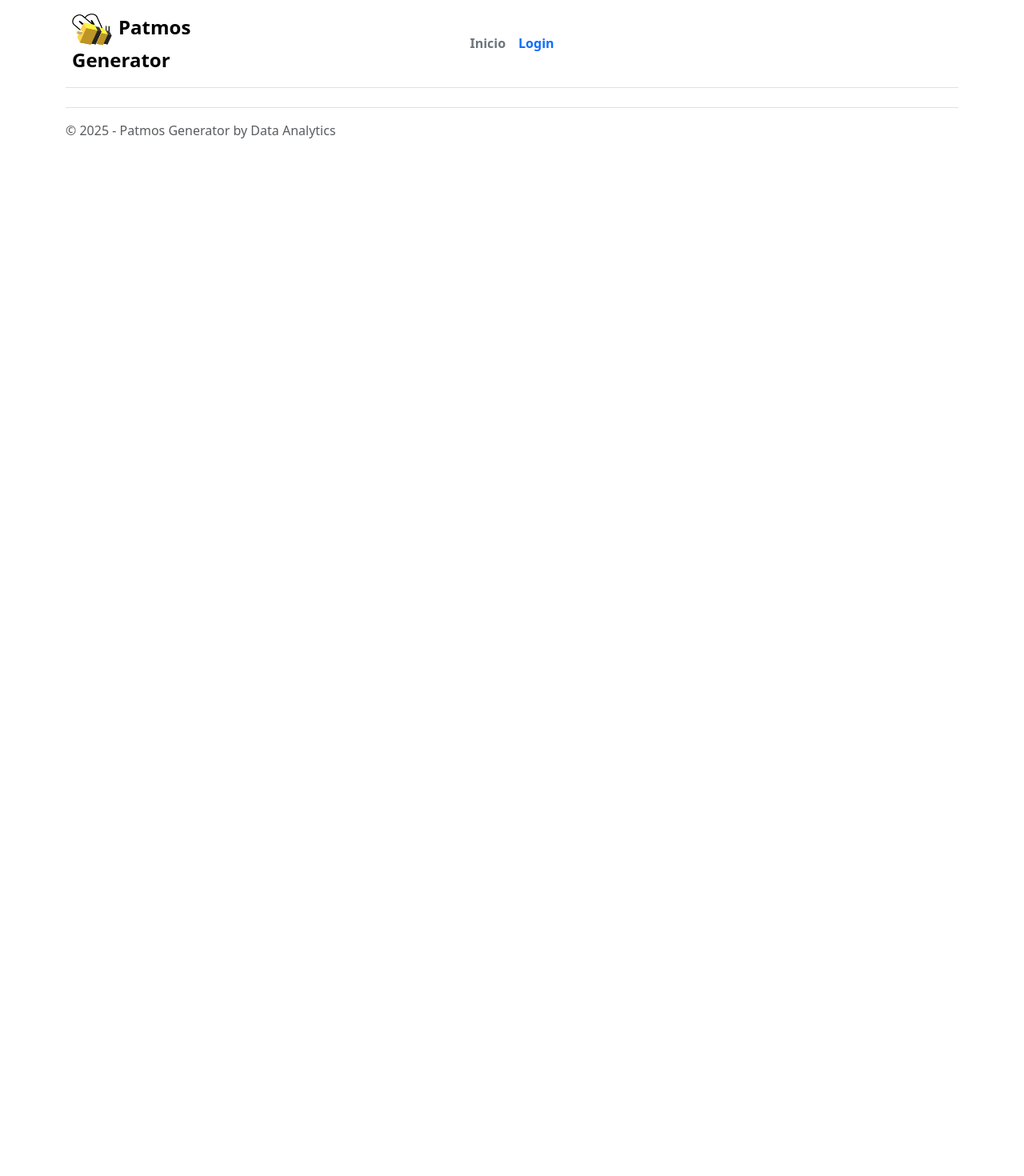
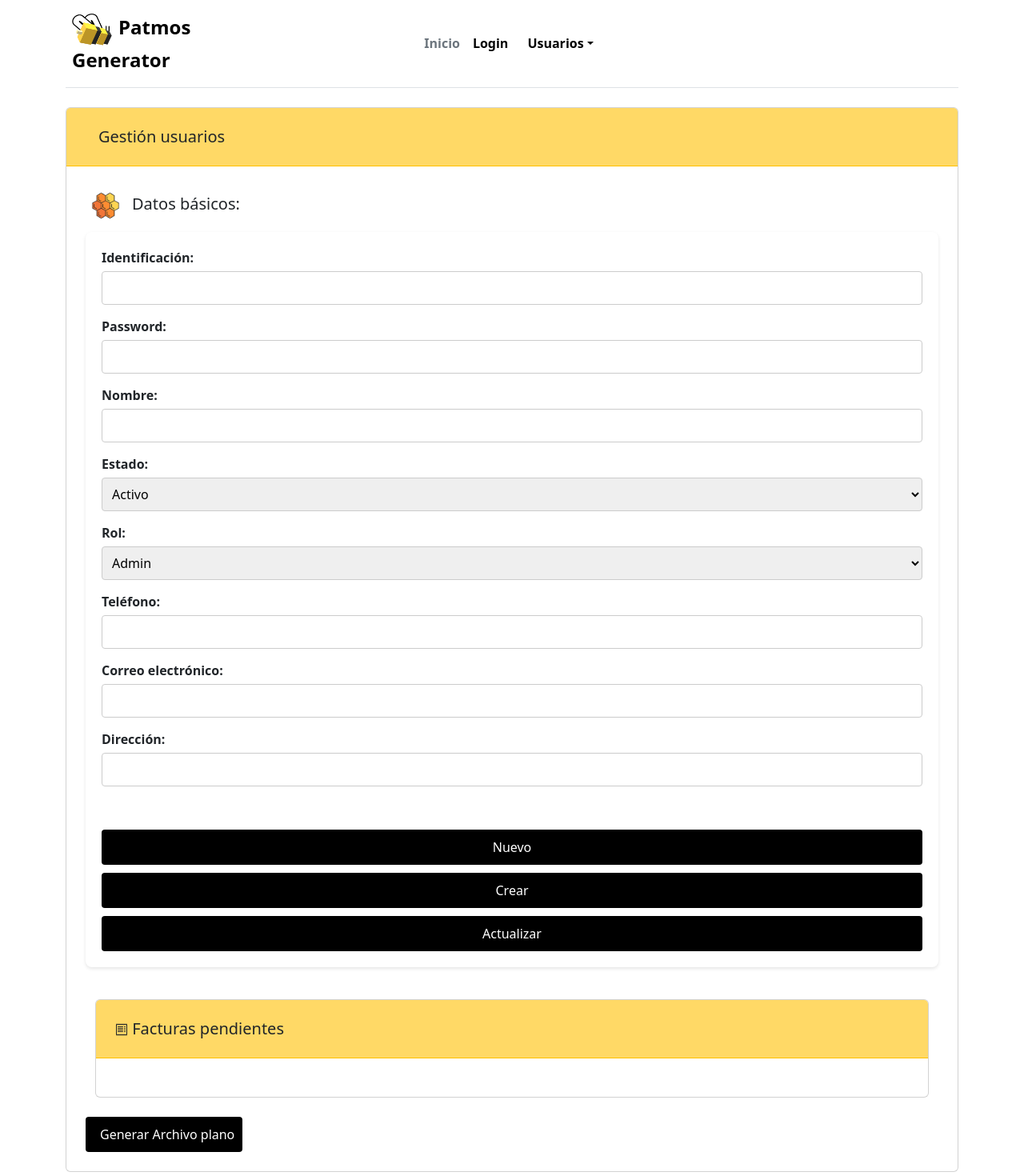
Before and after one commit to Developer1Emo/patmos_generator_frontend, an Angular app: page /gestionUsuarios in a window 1280 px wide. Before the commit this address led to /. Shown: the top 1470 px of the page at 80% size. Before the commit the page ends 800 px from the top, so only its background shows below. Built offline with nearby package versions, Linux system fonts and the light colour scheme.

Commit message:
Agregación de componentes adicionales
Se agregó el componente :

gestionUsuario(aun en desarrollo)

```diff
--- a/src/app/app.routes.ts
+++ b/src/app/app.routes.ts
@@ -9,5 +9,9 @@ export const routes: Routes = [
     {
         path: 'login',
         loadComponent: () => import('./componentes/login/login.component').then(m => m.LoginComponent),
+    },
+    {
+        path: 'gestionUsuarios',
+        loadComponent: () => import('./componentes/gestion-usuarios/gestion-usuarios.component').then(m => m.GestionUsuariosComponent),
     }
 ];
--- /dev/null
+++ b/src/app/componentes/crear-usuarios/crear-usuarios.component.html
@@ -0,0 +1 @@
+<p>crear-usuarios works!</p>
--- /dev/null
+++ b/src/app/componentes/gestion-usuarios/gestion-usuarios.component.html
@@ -0,0 +1,165 @@
+<style>
+    body {
+        font-family: Arial, sans-serif;
+        background-color: #f9f9f9;
+        padding: 20px;
+    }
+
+    .form-container {
+        display: grid;
+        grid-template-columns:  auto;
+        gap: 15px;
+        max-width: auto;
+        background: #fff;
+        padding: 20px;
+        border-radius: 8px;
+        box-shadow: 0 2px 4px rgba(0, 0, 0, 0.1);
+    }
+
+    .form-group {
+        display: flex;
+        flex-direction: column;
+    }
+
+    label {
+        margin-bottom: 5px;
+        font-weight: bold;
+    }
+
+    input, select {
+        padding: 8px;
+        border: 1px solid #ccc;
+        border-radius: 4px;
+    }
+
+    .buttons {
+        display: flex;
+        flex-direction: column;
+        gap: 10px;
+    }
+
+    button {
+        background-color: #000;
+        color: white;
+        border: none;
+        padding: 10px;
+        border-radius: 4px;
+        cursor: pointer;
+    }
+
+    button:hover {
+        background-color: #333;
+    }
+</style>
+<div class="container">
+    <div class="card">
+      <div class="card-header p-4" style="background-color: rgb(255, 217, 102);border-color: rgb(255, 191, 0);">
+        <h5 class="mb-0">
+          <i class="fa-solid me-3"></i>Gestión usuarios
+        </h5>
+      </div>
+      <div class="card-body p-4">
+        <h5 class="card-title"><img src="assets\img\panal1.png" alt="Logo" class="me-2" width="50" height="50">Datos básicos: </h5>
+
+        <div class="form-container">
+            <div class="form-group">
+                <label for="identificacion">Identificación:</label>
+                <input type="text" id="identificacion" name="identificacion">
+            </div>
+            <div class="form-group">
+                <label for="password">Password:</label>
+                <input type="password" id="password" name="password">
+            </div>
+
+            <div class="form-group">
+                <label for="nombre">Nombre:</label>
+                <input type="text" id="nombre" name="nombre">
+            </div>
+            <div class="form-group">
+                <label for="estado">Estado:</label>
+                <select id="estado" name="estado">
+                    <option value="activo">Activo</option>
+                    <option value="inactivo">Inactivo</option>
+                </select>
+            </div>
+
+            <div class="form-group">
+                <label for="rol">Rol:</label>
+                <select id="rol" name="rol">
+                    <option value="admin">Admin</option>
+                    <option value="usuario">Usuario</option>
+                </select>
+            </div>
+            <div class="form-group">
+                <label for="telefono">Teléfono:</label>
+                <input type="tel" id="telefono" name="telefono">
+            </div>
+
+            <div class="form-group">
+                <label for="email">Correo electrónico:</label>
+                <input type="email" id="email" name="email">
+            </div>
+            <div class="form-group">
+                <label for="direccion">Dirección:</label>
+                <input type="text" id="direccion" name="direccion">
+            </div>
+
+            <br>
+            <div class="buttons">
+                <button type="button">Nuevo</button>
+                <button type="submit">Crear</button>
+                <button type="button">Actualizar</button>
+            </div>
+        </div>
+
+        <br>
+        <p class="card-text">
+
+            </p>
+            <div class="container">
+                <div class="card">
+                    <div class="card-header p-4" style="background-color: rgb(255, 217, 102);border-color: rgb(255, 191, 0);">
+                        <h5 class="mb-0">
+
+                            <div class="fs-5 mb-6">
+                                <svg xmlns="http://www.w3.org/2000/svg" width="16" height="16" fill="currentColor" class="bi bi-receipt" viewBox="0 0 16 16">
+                                    <path d="M1.92.506a.5.5 0 0 1 .434.14L3 1.293l.646-.647a.5.5 0 0 1 .708 0L5 1.293l.646-.647a.5.5 0 0 1 .708 0L7 1.293l.646-.647a.5.5 0 0 1 .708 0L9 1.293l.646-.647a.5.5 0 0 1 .708 0l.646.647.646-.647a.5.5 0 0 1 .708 0l.646.647.646-.647a.5.5 0 0 1 .801.13l.5 1A.5.5 0 0 1 15 2v12a.5.5 0 0 1-.053.224l-.5 1a.5.5 0 0 1-.8.13L13 14.707l-.646.647a.5.5 0 0 1-.708 0L11 14.707l-.646.647a.5.5 0 0 1-.708 0L9 14.707l-.646.647a.5.5 0 0 1-.708 0L7 14.707l-.646.647a.5.5 0 0 1-.708 0L5 14.707l-.646.647a.5.5 0 0 1-.708 0L3 14.707l-.646.647a.5.5 0 0 1-.801-.13l-.5-1A.5.5 0 0 1 1 14V2a.5.5 0 0 1 .053-.224l.5-1a.5.5 0 0 1 .367-.27m.217 1.338L2 2.118v11.764l.137.274.51-.51a.5.5 0 0 1 .707 0l.646.647.646-.646a.5.5 0 0 1 .708 0l.646.646.646-.646a.5.5 0 0 1 .708 0l.646.646.646-.646a.5.5 0 0 1 .708 0l.646.646.646-.646a.5.5 0 0 1 .708 0l.646.646.646-.646a.5.5 0 0 1 .708 0l.509.509.137-.274V2.118l-.137-.274-.51.51a.5.5 0 0 1-.707 0L12 1.707l-.646.647a.5.5 0 0 1-.708 0L10 1.707l-.646.647a.5.5 0 0 1-.708 0L8 1.707l-.646.647a.5.5 0 0 1-.708 0L6 1.707l-.646.647a.5.5 0 0 1-.708 0L4 1.707l-.646.647a.5.5 0 0 1-.708 0z"/>
+                                    <path d="M3 4.5a.5.5 0 0 1 .5-.5h6a.5.5 0 1 1 0 1h-6a.5.5 0 0 1-.5-.5m0 2a.5.5 0 0 1 .5-.5h6a.5.5 0 1 1 0 1h-6a.5.5 0 0 1-.5-.5m0 2a.5.5 0 0 1 .5-.5h6a.5.5 0 1 1 0 1h-6a.5.5 0 0 1-.5-.5m0 2a.5.5 0 0 1 .5-.5h6a.5.5 0 0 1 0 1h-6a.5.5 0 0 1-.5-.5m8-6a.5.5 0 0 1 .5-.5h1a.5.5 0 0 1 0 1h-1a.5.5 0 0 1-.5-.5m0 2a.5.5 0 0 1 .5-.5h1a.5.5 0 0 1 0 1h-1a.5.5 0 0 1-.5-.5m0 2a.5.5 0 0 1 .5-.5h1a.5.5 0 0 1 0 1h-1a.5.5 0 0 1-.5-.5m0 2a.5.5 0 0 1 .5-.5h1a.5.5 0 0 1 0 1h-1a.5.5 0 0 1-.5-.5"/>
+                                  </svg> Facturas pendientes
+                              </div>
+                    </h5>
+                </div>
+                <div class="card-body p-4">
+                  <!--Componente vista gestion de facturas pendientes-->
+
+
+              </div>
+            </div>
+            </div>
+
+            <div><br> </div>
+
+           <div class="col-12 text-left ">
+            <button type="submit" class="btn btn-primary"
+            style="--bs-btn-color: #fff;
+            --bs-btn-bg: #343a40;
+            --bs-btn-border-color: #343a40;
+            --bs-btn-hover-color: #fff;
+            --bs-btn-hover-bg: #000;
+            --bs-btn-hover-border-color: #000;
+            --bs-btn-focus-shadow-rgb: 49, 132, 253;
+            --bs-btn-active-color: #fff;
+            --bs-btn-active-bg: #343a40;
+            --bs-btn-active-border-color: #000;
+            --bs-btn-active-shadow: inset 0 3px 5px rgba(0, 0, 0, 0.125);
+            --bs-btn-disabled-color: #fff;
+            --bs-btn-disabled-bg: #495057;
+            --bs-btn-disabled-border-color: #495057;">
+              <i class="fa-solid fa me-2"></i>Generar Archivo plano
+            </button>
+           </div>
+
+
+      </div>
+    </div>
+   </div>
--- a/src/app/componentes/header/header.component.html
+++ b/src/app/componentes/header/header.component.html
@@ -10,7 +10,16 @@
       <ul class="nav col-12 col-md-auto mb-2 justify-content-center mb-md-0">
 
         <li><a routerLink="/" class="nav-link px-2 link-secondary"><strong>Inicio</strong></a></li>
-        <li><a routerLink="/login" class="nav-link px-2"><strong>Login</strong></a></li>
+        <li><a routerLink="/login" class="nav-link px-2"style="color:black;"><strong>Login</strong></a></li>
+        <li class="nav-item dropdown">
+          <a class="nav-link dropdown-toggle" href="#" role="button" data-bs-toggle="dropdown" aria-expanded="false" style="color:black;">
+            <strong>Usuarios</strong>
+          </a>
+          <ul class="dropdown-menu">
+            <li><a class="dropdown-item" href="#">Crear</a></li>
+            <li><a routerLink="/gestionUsuarios" class="dropdown-item" href="#">Consultar</a></li>
+          </ul>
+        </li>
       </ul>
 
       <div class="col-md-3 text-end">
```
Also changed, not shown: src/app/componentes/crear-usuarios/crear-usuarios.component.ts (added, +12 -0 lines), src/app/componentes/gestion-usuarios/gestion-usuarios.component.ts (added, +14 -0 lines), src/app/componentes/crear-usuarios/crear-usuarios.component.css (added), src/app/componentes/gestion-usuarios/gestion-usuarios.component.css (added).
